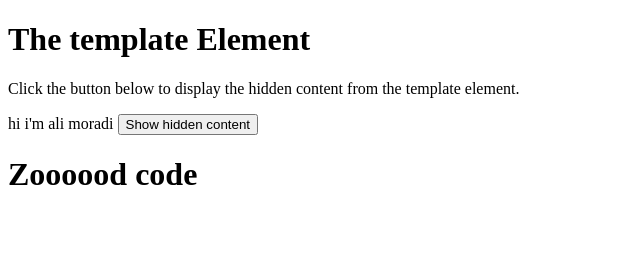
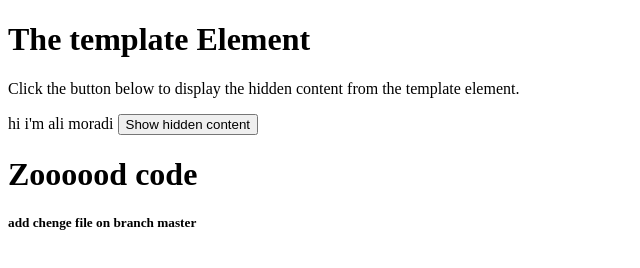
Before and after one commit to ALIII77/test1, a plain HTML site: page index.html in a window 1280 px wide. Shown: the whole page, without its empty margins (0-640 px from the left). Drawn offline with Linux system fonts and the light colour scheme.

```diff
--- a/index.html
+++ b/index.html
@@ -26,4 +26,6 @@ function showContent() {
 </script>
 
 </body>
+
+<h5> add chenge file on branch master </h5>
 </html>
```
